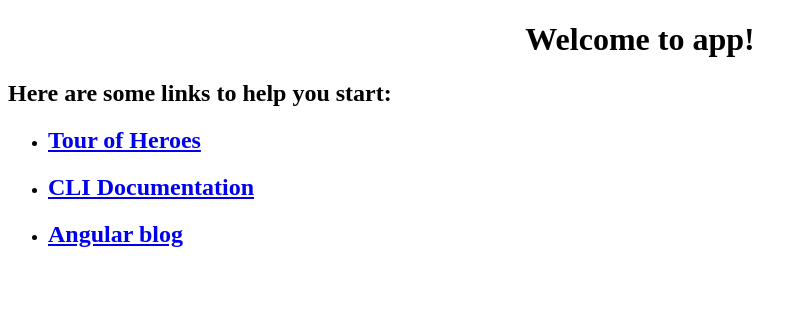
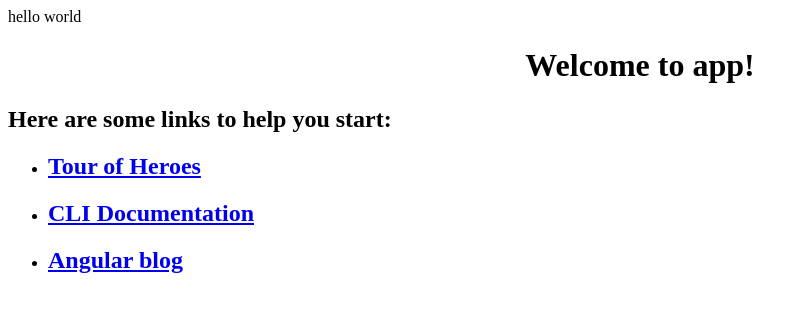
Before and after one commit to Gurpreet-Chhabra/CircleCi, an Angular app: page / in a window 1280 px wide. Shown: the top 312 px of the page, without its empty margins (0-807 px from the left). Built offline with nearby package versions, Linux system fonts and the light colour scheme.

Commit message:
testing circleci

```diff
--- a/src/app/app.component.html
+++ b/src/app/app.component.html
@@ -1,4 +1,4 @@
-<!--The content below is only a placeholder and can be replaced.-->
+hello world
 <div style="text-align:center">
   <h1>
     Welcome to {{ title }}!
```
